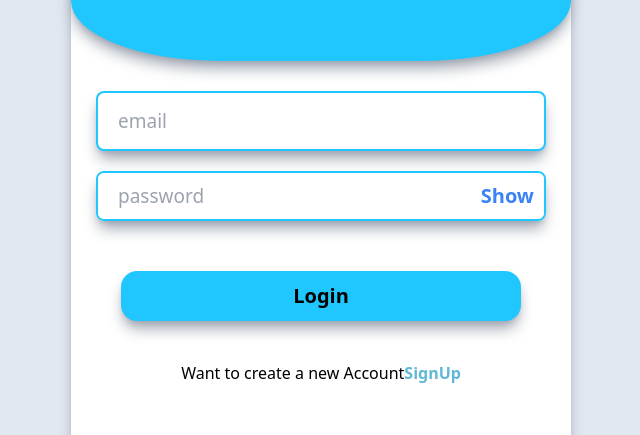
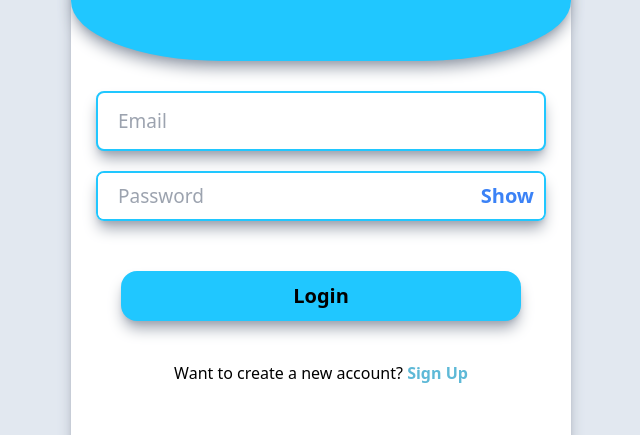
Before and after one commit to Vinayaksoni123/vinayak-chat-app, a React (Vite) app in the folder frontend/: page /login in a window 1280 px wide. Shown: the part 229-664 px from the top of the page, without its empty margins (319-959 px from the left). Built offline with nearby package versions, Linux system fonts and the light colour scheme; no server answers.

Commit message:
Update Login.jsx

```diff
--- a/frontend/src/pages/Login.jsx
+++ b/frontend/src/pages/Login.jsx
@@ -1,3 +1,126 @@
+// import React, { useState } from "react";
+// import { useNavigate } from "react-router-dom";
+// import { useForm } from "react-hook-form";
+// import axios from "axios";
+// import { useDispatch, useSelector } from "react-redux";
+// import { setselecteduser, setuserdata } from "../redux/userSlice";
+// import { serverUrl } from "../main";
+// import { toast } from "react-toastify";
+// // import { toast } from "react-toastify";
+
+// function Login() {
+//   const [show, setshow] = useState();
+//   const navigate = useNavigate();
+//   const [loading, setloading] = useState(false);
+//   let dispatch = useDispatch();
+//   let { userdata } = useSelector((state) => state.user);
+//   console.log(userdata);
+//   const {
+//     register,
+//     handleSubmit,
+//     watch,
+//     formState: { errors },
+//   } = useForm();
+
+//   const onSubmit = async (data) => {
+//     const userinfo = {
+//       email: data.email,
+//       password: data.password,
+//     };
+//     setloading(true);
+//     // console.log(userinfo);
+//     try {
+//       const response = await axios.post(
+//         `${serverUrl}/api/auth/login`,
+//         userinfo,
+//         { withCredentials: true }
+//       );
+//       // console.log("Response data", response.data);
+
+//       dispatch(setuserdata(response.data));
+//       dispatch(setselecteduser(null));
+//       setloading(false);
+//       // navigate("/");
+//       alert("You are loged in successfully...");
+//       window.location.reload();
+//       // toast.success("Login Succesfully");
+//     } catch (error) {
+//       setloading(false);
+//       if (error.response) {
+//         toast.error("Invailed user credential ");
+//         console.log(error);
+//       }
+//     }
+//   };
+//   return (
+//     <div className="w-full h-[100vh] bg-slate-200 flex justify-center items-center">
+//       <div className="w-full max-w-[500px] h-[620px] bg-white rounded-lg shadow-gray-400 shadow-lg flex flex-col gap-[30px]">
+//         <div className="w-full h-[200px] bg-[#20c7ff] rounded-b-[30%]  shadow-gray-400 shadow-lg flex justify-center items-center">
+//           <h1 className="text-gray-600 font-bold text-[30px]">
+//             Login To <span className="text-white">vsChat App</span>
+//           </h1>
+//         </div>
+//         <form
+//           onSubmit={handleSubmit(onSubmit)}
+//           className="w-full flex flex-col gap-[20px] items-center"
+//         >
+//           <input
+//             type="email"
+//             placeholder="email"
+//             className="w-[90%] h-[60px] outline-none border-2 border-[#20c7ff] px-[20px] py-[10px] bg-white rounded-lg  shadow-gray-400 shadow-lg text-gray-700 text-[19px]"
+//             {...register("email", { required: true })}
+//           />
+//           {errors.email && (
+//             <span className="text-red-500 text-sm font-bold">
+//               This field is required
+//             </span>
+//           )}
+
+//           <div className="w-[90%] h-[50px] border-2 border-[#20c7ff] rounded-lg overflow-hidden  shadow-gray-400 shadow-lg relative">
+//             <input
+//               type={`${show ? "text" : "password"}`}
+//               placeholder="password"
+//               className="w-full h-full outline-none px-[20px] py-[10px] bg-white text-gray-700 text-[19px]"
+//               {...register("password", { required: true })}
+//             />
+//             <span
+//               className="absolute top-[8px] right-[10px] text-blue-500 font-bold text-[20px] cursor-pointer"
+//               onClick={() => setshow((prev) => !prev)}
+//             >
+//               {`${show ? "Hidden" : "Show"}`}
+//             </span>
+//           </div>
+//           {errors.password && (
+//             <span className="text-red-500 text-sm font-bold">
+//               This field is required
+//             </span>
+//           )}
+
+//           <button
+//             className="px-[20px] py-[10px]  bg-[#20c7ff] rounded-2xl shadow-gray-400 shadow-lg text-[20px] w-[80%] mt-[30px] font-bold hover:shadow-inner"
+//             disabled={loading}
+//           >
+//             {loading ? "Loading.." : "Login"}
+//           </button>
+//           <p className="cursor-pointer mt-[20px]">
+//             Want to create a new Account
+//             <span
+//               className="text-[#5eb9d7] font-bold"
+//               onClick={() => navigate("/signup")}
+//             >
+//               SignUp
+//             </span>
+//           </p>
+//         </form>
+//       </div>
+//     </div>
+//   );
+// }
+
+// export default Login;
+
+
+// new code
 import React, { useState } from "react";
 import { useNavigate } from "react-router-dom";
 import { useForm } from "react-hook-form";
@@ -6,109 +129,150 @@ import { useDispatch, useSelector } from "react-redux";
 import { setselecteduser, setuserdata } from "../redux/userSlice";
 import { serverUrl } from "../main";
 import { toast } from "react-toastify";
-// import { toast } from "react-toastify";
 
 function Login() {
-  const [show, setshow] = useState();
+  const [showPassword, setShowPassword] = useState(false);
+  const [loading, setLoading] = useState(false);
   const navigate = useNavigate();
-  const [loading, setloading] = useState(false);
-  let dispatch = useDispatch();
-  let { userdata } = useSelector((state) => state.user);
-  console.log(userdata);
+  const dispatch = useDispatch();
+  const { userdata } = useSelector((state) => state.user);
+
   const {
     register,
     handleSubmit,
-    watch,
     formState: { errors },
   } = useForm();
 
   const onSubmit = async (data) => {
-    const userinfo = {
+    const userInfo = {
       email: data.email,
       password: data.password,
     };
-    setloading(true);
-    // console.log(userinfo);
+
+    setLoading(true);
+
     try {
       const response = await axios.post(
         `${serverUrl}/api/auth/login`,
-        userinfo,
-        { withCredentials: true }
-      );
-      // console.log("Response data", response.data);
-
-      dispatch(setuserdata(response.data));
-      dispatch(setselecteduser(null));
-      setloading(false);
-      // navigate("/");
-      alert("You are loged in successfully...");
-      window.location.reload();
-      // toast.success("Login Succesfully");
-    } catch (error) {
-      setloading(false);
-      if (error.response) {
-        toast.error("Invailed user credential ");
-        console.log(error);
+        userInfo,
+        {
+          withCredentials: true,
+          headers: {
+            'Content-Type': 'application/json',
           }
         }
+      );
+
+      // Extract user data without sensitive information
+      const { password, ...userWithoutPassword } = response.data.user;
+
+      dispatch(setuserdata(userWithoutPassword));
+      dispatch(setselecteduser(null));
+
+      toast.success("Login successful!");
+      navigate("/"); // Navigate to home page instead of reloading
+
+    } catch (error) {
+      console.error("Login error:", error);
+
+      let errorMessage = "Login failed. Please try again.";
+      if (error.response) {
+        errorMessage = error.response.data?.message || errorMessage;
+      } else if (error.request) {
+        errorMessage = "Network error. Please check your connection.";
+      }
+
+      toast.error(errorMessage);
+    } finally {
+      setLoading(false);
+    }
   };
+
   return (
     <div className="w-full h-[100vh] bg-slate-200 flex justify-center items-center">
       <div className="w-full max-w-[500px] h-[620px] bg-white rounded-lg shadow-gray-400 shadow-lg flex flex-col gap-[30px]">
-        <div className="w-full h-[200px] bg-[#20c7ff] rounded-b-[30%]  shadow-gray-400 shadow-lg flex justify-center items-center">
+        <div className="w-full h-[200px] bg-[#20c7ff] rounded-b-[30%] shadow-gray-400 shadow-lg flex justify-center items-center">
           <h1 className="text-gray-600 font-bold text-[30px]">
             Login To <span className="text-white">vsChat App</span>
           </h1>
         </div>
+
         <form
           onSubmit={handleSubmit(onSubmit)}
           className="w-full flex flex-col gap-[20px] items-center"
         >
+          <div className="w-[90%]">
             <input
               type="email"
-            placeholder="email"
-            className="w-[90%] h-[60px] outline-none border-2 border-[#20c7ff] px-[20px] py-[10px] bg-white rounded-lg  shadow-gray-400 shadow-lg text-gray-700 text-[19px]"
-            {...register("email", { required: true })}
+              placeholder="Email"
+              className="w-full h-[60px] outline-none border-2 border-[#20c7ff] px-[20px] py-[10px] bg-white rounded-lg shadow-gray-400 shadow-lg text-gray-700 text-[19px]"
+              {...register("email", {
+                required: "Email is required",
+                pattern: {
+                  value: /^[A-Z0-9._%+-]+@[A-Z0-9.-]+\.[A-Z]{2,}$/i,
+                  message: "Invalid email address"
+                }
+              })}
             />
             {errors.email && (
               <span className="text-red-500 text-sm font-bold">
-              This field is required
+                {errors.email.message}
               </span>
             )}
+          </div>
 
-          <div className="w-[90%] h-[50px] border-2 border-[#20c7ff] rounded-lg overflow-hidden  shadow-gray-400 shadow-lg relative">
+          <div className="w-[90%]">
+            <div className="w-full h-[50px] border-2 border-[#20c7ff] rounded-lg overflow-hidden shadow-gray-400 shadow-lg relative">
               <input
-              type={`${show ? "text" : "password"}`}
-              placeholder="password"
+                type={showPassword ? "text" : "password"}
+                placeholder="Password"
                 className="w-full h-full outline-none px-[20px] py-[10px] bg-white text-gray-700 text-[19px]"
-              {...register("password", { required: true })}
+                {...register("password", {
+                  required: "Password is required",
+                  minLength: {
+                    value: 6,
+                    message: "Password must be at least 6 characters"
+                  }
+                })}
               />
-            <span
+              <button
+                type="button"
                 className="absolute top-[8px] right-[10px] text-blue-500 font-bold text-[20px] cursor-pointer"
-              onClick={() => setshow((prev) => !prev)}
+                onClick={() => setShowPassword(!showPassword)}
               >
-              {`${show ? "Hidden" : "Show"}`}
-            </span>
+                {showPassword ? "Hide" : "Show"}
+              </button>
             </div>
             {errors.password && (
               <span className="text-red-500 text-sm font-bold">
-              This field is required
+                {errors.password.message}
               </span>
             )}
+          </div>
 
           <button
-            className="px-[20px] py-[10px]  bg-[#20c7ff] rounded-2xl shadow-gray-400 shadow-lg text-[20px] w-[80%] mt-[30px] font-bold hover:shadow-inner"
+            type="submit"
+            className="px-[20px] py-[10px] bg-[#20c7ff] rounded-2xl shadow-gray-400 shadow-lg text-[20px] w-[80%] mt-[30px] font-bold hover:shadow-inner disabled:opacity-50"
             disabled={loading}
           >
-            {loading ? "Loading.." : "Login"}
+            {loading ? (
+              <span className="flex items-center justify-center">
+                <svg className="animate-spin -ml-1 mr-3 h-5 w-5 text-white" xmlns="http://www.w3.org/2000/svg" fill="none" viewBox="0 0 24 24">
+                  <circle className="opacity-25" cx="12" cy="12" r="10" stroke="currentColor" strokeWidth="4"></circle>
+                  <path className="opacity-75" fill="currentColor" d="M4 12a8 8 0 018-8V0C5.373 0 0 5.373 0 12h4zm2 5.291A7.962 7.962 0 014 12H0c0 3.042 1.135 5.824 3 7.938l3-2.647z"></path>
+                </svg>
+                Processing...
+              </span>
+            ) : "Login"}
           </button>
-          <p className="cursor-pointer mt-[20px]">
-            Want to create a new Account
+
+          <p className="text-center mt-[20px]">
+            Want to create a new account?{" "}
             <span
-              className="text-[#5eb9d7] font-bold"
+              className="text-[#5eb9d7] font-bold cursor-pointer hover:underline"
               onClick={() => navigate("/signup")}
             >
-              SignUp
+              Sign Up
             </span>
           </p>
         </form>
```
Lines whose indentation alone changed are shown as unchanged.
